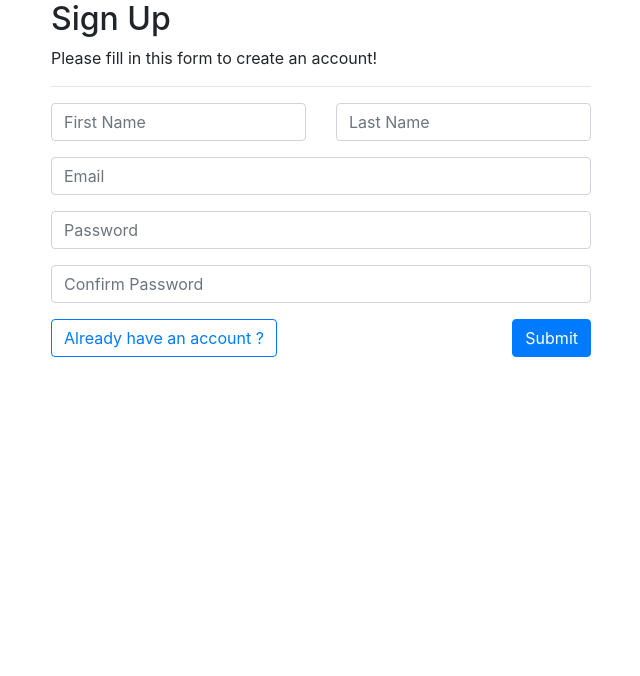
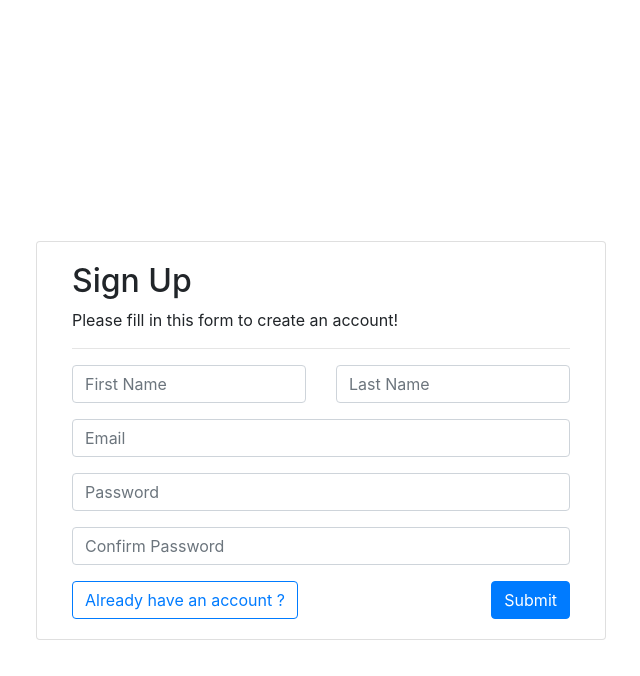
Before and after one commit to grey-life/meetings-app, a React (Create React App) app: page /signup in a window 1280 px wide. Shown: the top 676 px of the page, without its empty margins (319-959 px from the left). Built offline with nearby package versions, Linux system fonts and the light colour scheme.

Commit message:
Update Login and Signup page styles

```diff
--- /dev/null
+++ b/src/apps/Login/Login.css
@@ -0,0 +1,3 @@
+.fill {
+    height: 60vh;
+}
--- a/src/apps/Login/index.jsx
+++ b/src/apps/Login/index.jsx
@@ -6,6 +6,7 @@ import { setAuth } from '../../redux/userSlice';
 import { login } from '../../services/authentication';
 import Container from '../../components/Container';
 import withoutAuthentication from '../../components/WithoutAuthentication';
+import './Login.css';
 
 const Login = () => {
     const [error, setError] = useState(null);
@@ -48,8 +49,9 @@ const Login = () => {
 
     return (
         <Container>
-            <div className="row d-flex justify-content-center">
-                <form className="col-6" onSubmit={formik.handleSubmit}>
+            <div className="row fill align-items-end d-flex justify-content-center">
+                <div className="card col-6">
+                    <form className="card-body" onSubmit={formik.handleSubmit}>
                         <div className="form-group">
                             <label htmlFor="exampleInputEmail1">
                                 Email address
@@ -108,6 +110,7 @@ const Login = () => {
                         </div>
                     </form>
                 </div>
+            </div>
         </Container>
     );
 };
--- /dev/null
+++ b/src/apps/Signup/Signup.css
@@ -0,0 +1,3 @@
+.signup-fill {
+    height: 80vh;
+}
--- a/src/apps/Signup/index.jsx
+++ b/src/apps/Signup/index.jsx
@@ -4,6 +4,7 @@ import { Link, useHistory } from 'react-router-dom';
 import signup from '../../services/registration';
 import Container from '../../components/Container';
 import withoutAuthentication from '../../components/WithoutAuthentication';
+import './Signup.css';
 
 const Signup = () => {
     const [error, setError] = useState(null);
@@ -72,8 +73,9 @@ const Signup = () => {
 
     return (
         <Container>
-            <div className="row d-flex justify-content-center">
-                <form className="col-6" onSubmit={formik.handleSubmit}>
+            <div className="row signup-fill d-flex align-items-end d-flex justify-content-center">
+                <div className="card col-6">
+                    <form className="card-body" onSubmit={formik.handleSubmit}>
                         <h2>Sign Up</h2>
                         <p>Please fill in this form to create an account!</p>
                         <hr />
@@ -181,6 +183,7 @@ const Signup = () => {
                         </div>
                     </form>
                 </div>
+            </div>
         </Container>
     );
 };
```
Lines whose indentation alone changed are shown as unchanged.
